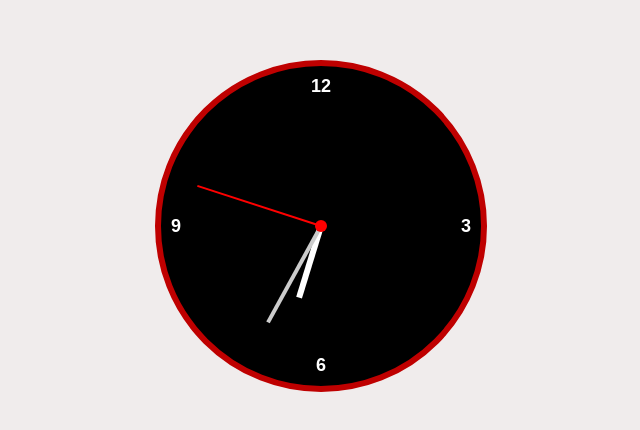
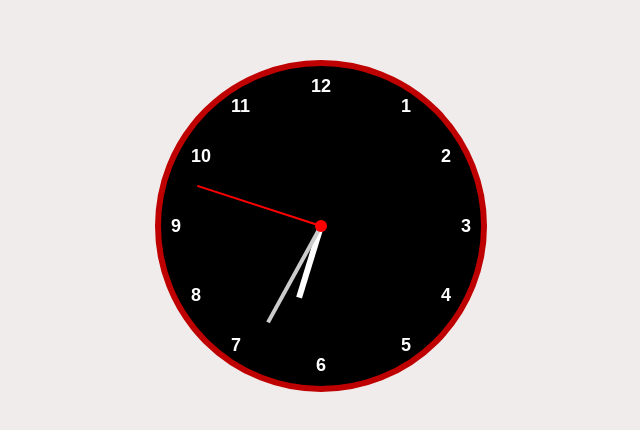
Before and after one commit to RIYASAT-ALLI/Analog-Clock, a plain HTML site: page index.html in a window 1280 px wide. Shown: the part 174-604 px from the top of the page, without its empty margins (319-959 px from the left). Drawn offline with Linux system fonts and the light colour scheme.

Commit message:
add all number

```diff
--- a/index.html
+++ b/index.html
@@ -8,9 +8,17 @@
 <body>
 
   <div class="clock">
+    <span class="number n1">1</span>
+    <span class="number n2">2</span>
     <span class="number n3">3</span>
+    <span class="number n4">4</span>
+    <span class="number n5">5</span>
     <span class="number n6">6</span>
+    <span class="number n7">7</span>
+    <span class="number n8">8</span>
     <span class="number n9">9</span>
+    <span class="number n10">10</span>
+    <span class="number n11">11</span>
     <span class="number n12">12</span>
 
     <div class="hand hour" id="hour"></div>
```
